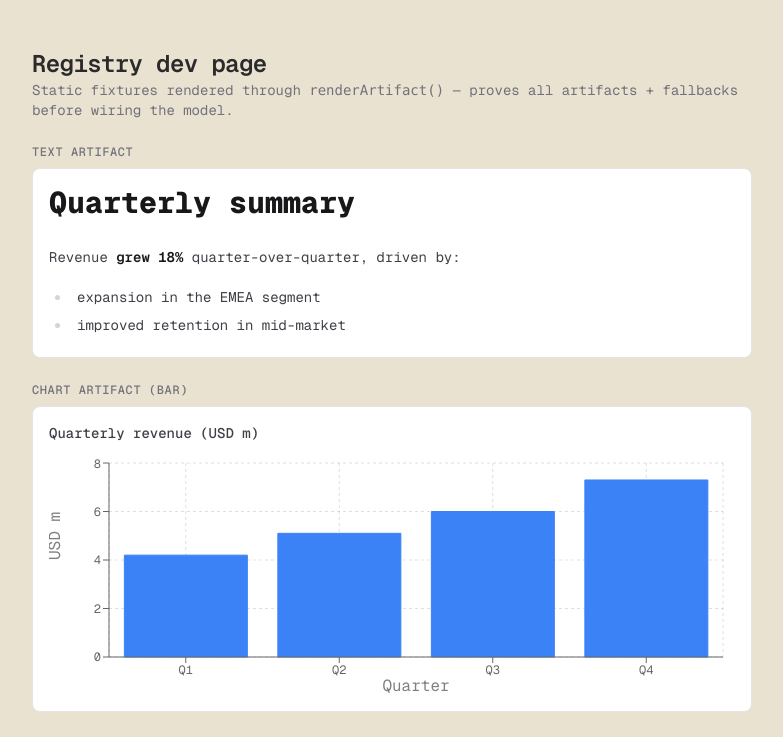
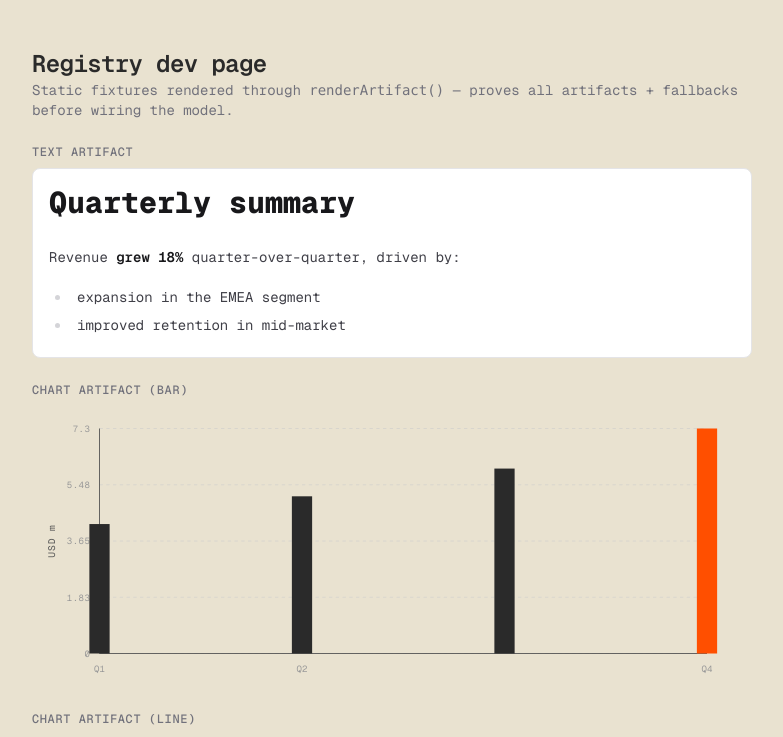
Before and after one commit to dang-w/streaming-generative-ui, a Next.js app: page /dev in a window 1280 px wide. Shown: the top 737 px of the page, without its empty margins (248-1031 px from the left). Built offline with nearby package versions, Linux system fonts and the light colour scheme.

Commit message:
feat(chart): render custom SVG Chart in ChartArtifact, drop recharts

```diff
--- a/components/artifacts/ChartArtifact.tsx
+++ b/components/artifacts/ChartArtifact.tsx
@@ -1,49 +1,12 @@
 "use client";
 
-import {
-  Bar,
-  BarChart,
-  CartesianGrid,
-  Line,
-  LineChart,
-  ResponsiveContainer,
-  Tooltip,
-  XAxis,
-  YAxis,
-} from "recharts";
 import type { z } from "zod";
 
+import { Chart } from "@/components/artifacts/Chart";
 import type { chartSchema } from "@/lib/schemas";
 
-export type ChartProps = z.infer<typeof chartSchema>;
+export type ChartProps = z.infer<typeof chartSchema> & { animate?: boolean };
 
-export function ChartArtifact({ variant, title, xLabel, yLabel, data }: ChartProps) {
-  const Chart = variant === "bar" ? BarChart : LineChart;
-  const Series = variant === "bar" ? Bar : Line;
-
-  return (
-    <figure className="rounded-lg border border-zinc-200 bg-white p-4 dark:border-zinc-800 dark:bg-zinc-950">
-      {title && (
-        <figcaption className="mb-3 text-sm font-medium text-zinc-700 dark:text-zinc-300">
-          {title}
-        </figcaption>
-      )}
-      <ResponsiveContainer width="100%" height={240}>
-        <Chart data={data} margin={{ top: 8, right: 12, bottom: 8, left: 0 }}>
-          <CartesianGrid strokeDasharray="3 3" stroke="currentColor" opacity={0.15} />
-          <XAxis
-            dataKey="label"
-            tick={{ fontSize: 12 }}
-            label={xLabel ? { value: xLabel, position: "insideBottom", offset: -4 } : undefined}
-          />
-          <YAxis
-            tick={{ fontSize: 12 }}
-            label={yLabel ? { value: yLabel, angle: -90, position: "insideLeft" } : undefined}
-          />
-          <Tooltip />
-          <Series dataKey="value" fill="#3b82f6" stroke="#3b82f6" />
-        </Chart>
-      </ResponsiveContainer>
-    </figure>
-  );
+export function ChartArtifact({ variant, yLabel, data, animate }: ChartProps) {
+  return <Chart variant={variant} data={data} yLabel={yLabel} animate={animate} />;
 }
--- a/package.json
+++ b/package.json
@@ -18,7 +18,6 @@
     "react": "19.2.4",
     "react-dom": "19.2.4",
     "react-markdown": "^10.1.0",
-    "recharts": "^3.8.1",
     "zod": "^4.4.3"
   },
   "devDependencies": {
```
Also changed, not shown: 1 other file (tests, documents, lock files or other folders).
